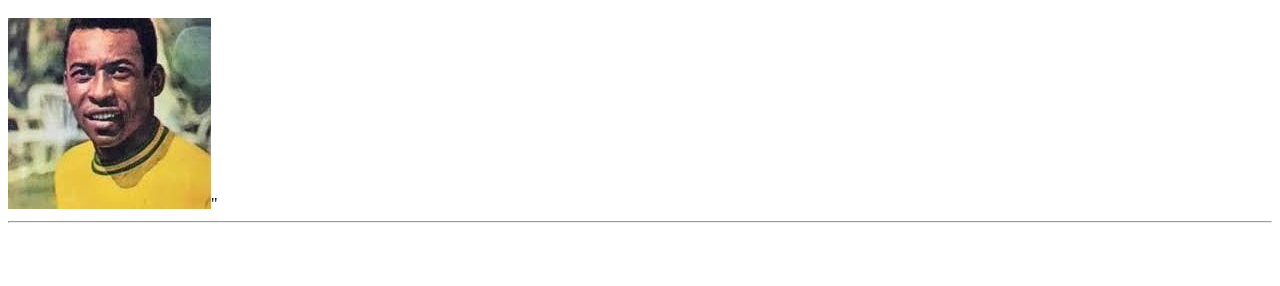
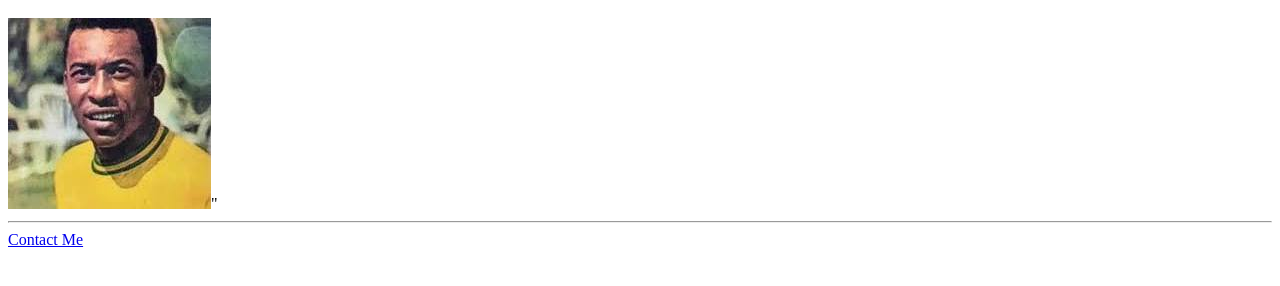
Before and after one commit to marioabm/pele-biography, a plain HTML site: page index.html in a window 1280 px wide. Shown: the part 48-334 px from the top of the page. Drawn offline with Linux system fonts and the light colour scheme.

Commit message:
Update index.html

```diff
--- a/index.html
+++ b/index.html
@@ -11,6 +11,6 @@
 
         <hr />
 
-        <a href="./public"
+        <a href="./public/contact.html">Contact Me</a>
     </body>
     </html>
```
